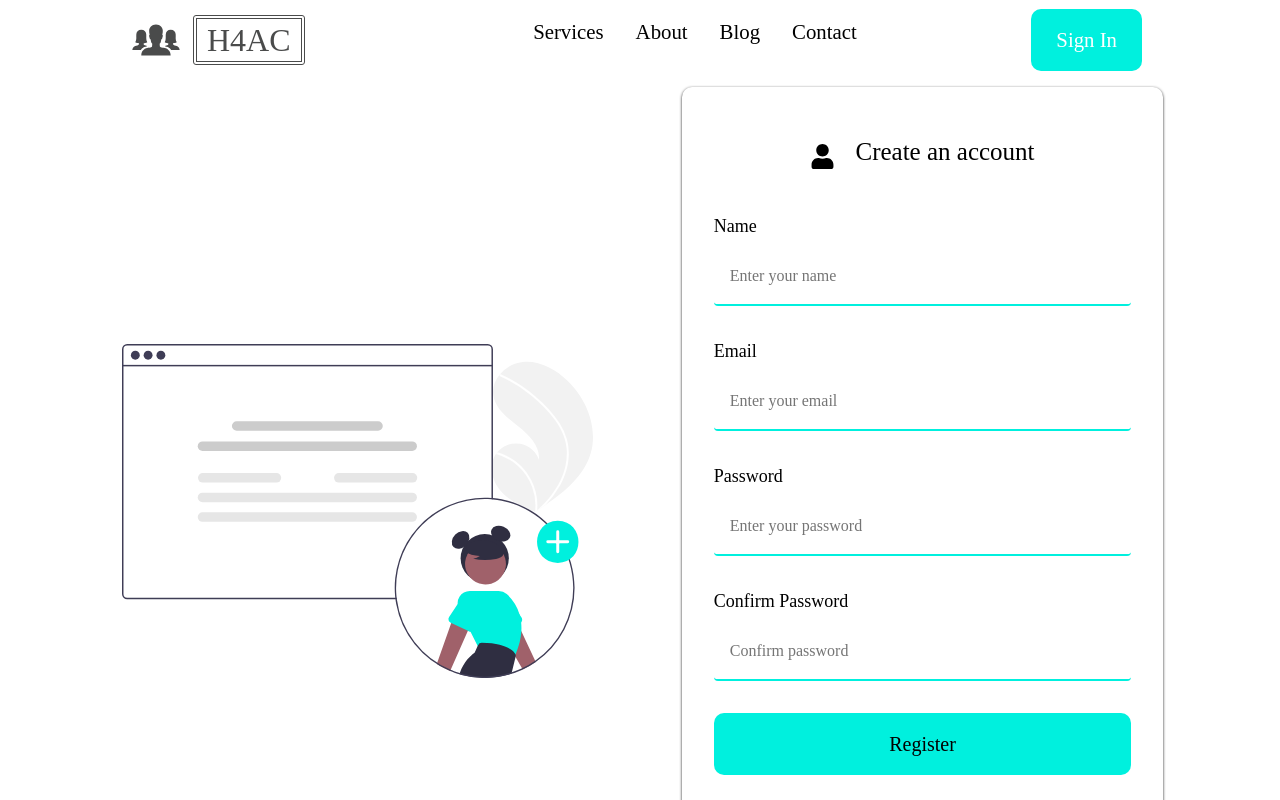
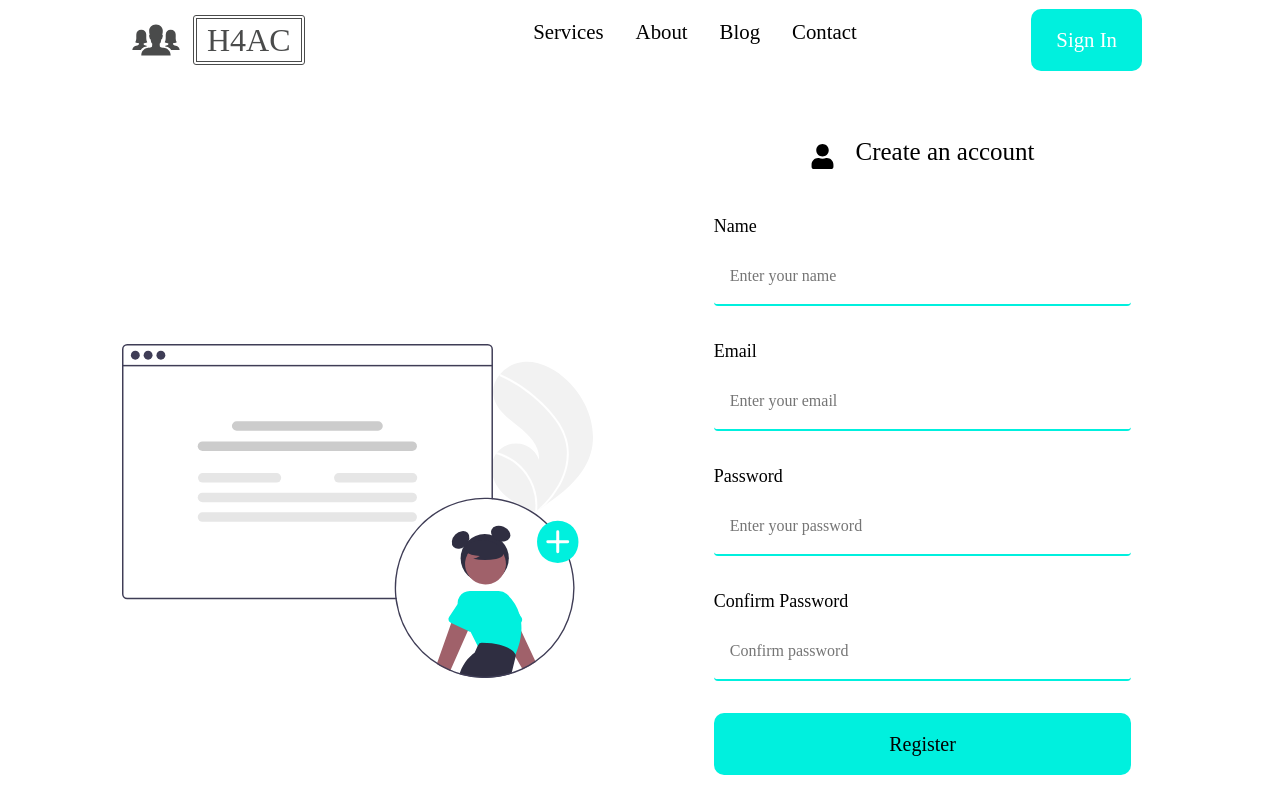
Before and after one commit to andralandrizzy/regine-site20, a React (Create React App) app in the folder frontend/: page /register in a window 1280 px wide. Shown: the top 800 px of the page. Built offline with nearby package versions, Linux system fonts and the light colour scheme; a web font is replaced by a local one.

Commit message:
update a service and about content

```diff
--- a/frontend/src/components/HeroSection/index.js
+++ b/frontend/src/components/HeroSection/index.js
@@ -1,5 +1,5 @@
 import React, { useState } from "react";
-import Video from "../../videos/video.mp4";
+import Video from "../../videos/videocom.mp4";
 import { Button } from "../ButtonElement";
 import {
   HeroContainer,
--- a/frontend/src/components/Register/RegisterElements.js
+++ b/frontend/src/components/Register/RegisterElements.js
@@ -77,7 +77,6 @@ export const Form = styled.form`
   margin: 0 auto;
   padding: 50px 32px;
   border-radius: 10px;
-  box-shadow: 0 1px 3px rgba(0, 0, 0, 0.9);
 
   @media screen and (max-width: 480px) {
     padding: 32px;
```
Also changed, not shown: 2 other files (tests, documents, lock files or other folders).
